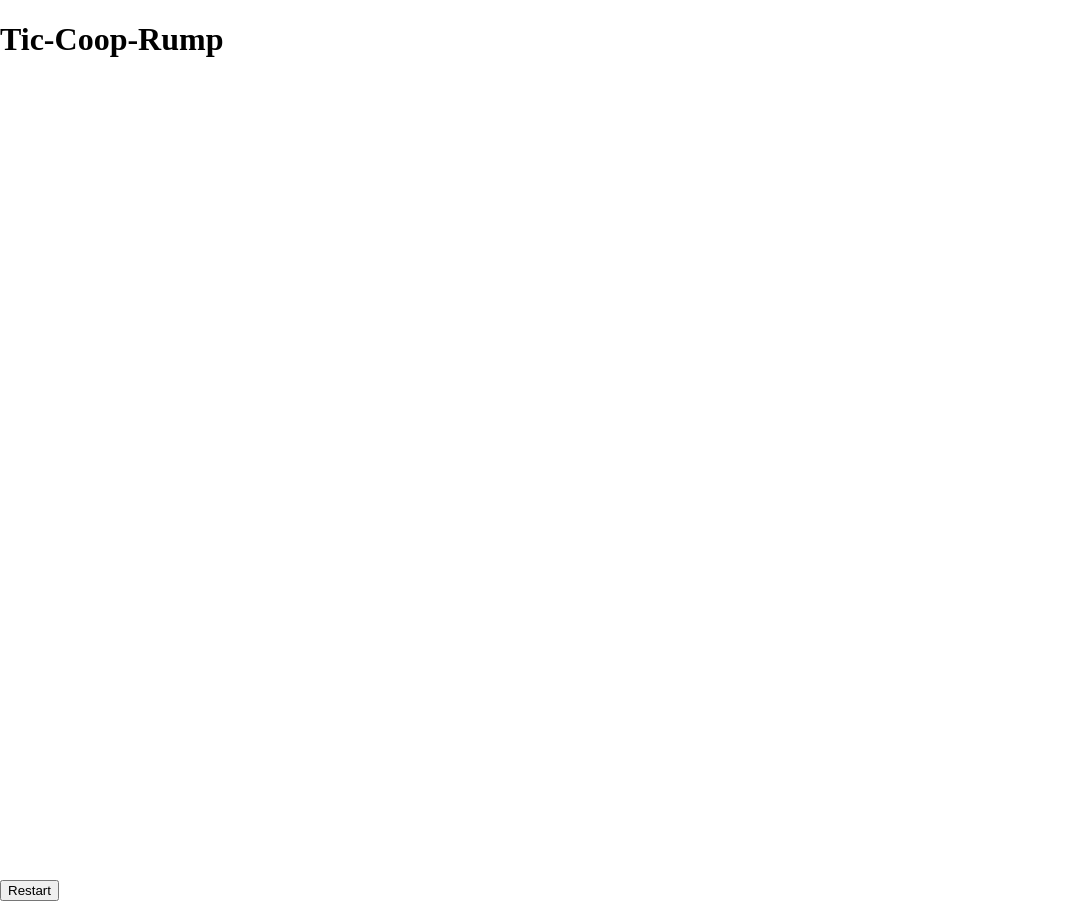
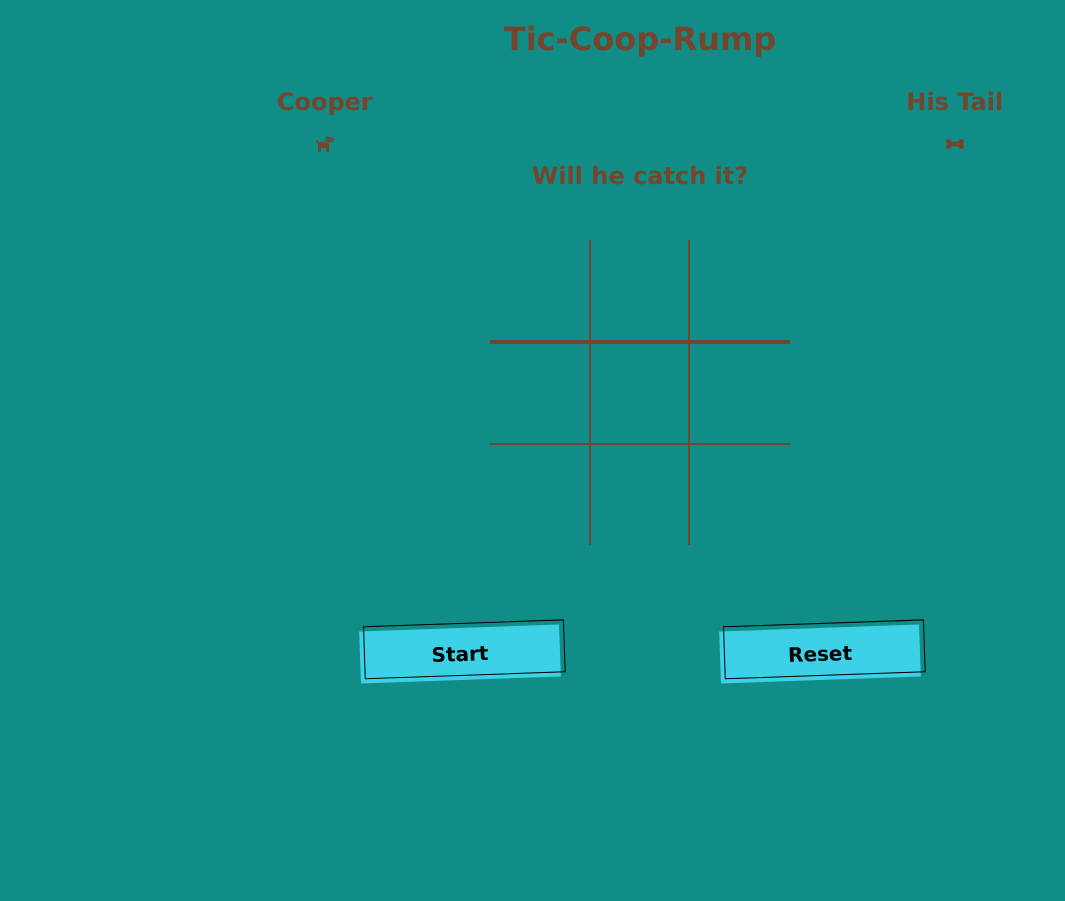
Before and after one commit to nattyspicyice/tic-coop-rump, a plain HTML site: page index.html in a window 1280 px wide. Shown: the whole page, without its empty margins (0-1065 px from the left). After the commit the page ends 800 px from the top, so only its background shows below. Drawn offline with Linux system fonts and the light colour scheme.

Commit message:
adding some styling

```diff
--- a/index.html
+++ b/index.html
@@ -6,25 +6,38 @@
     <meta name="viewport" content="width=device-width, initial-scale=1.0">
     <title>Tic-Coop-Rump</title>
     <link rel="stylesheet" href="styles.css">
+    <script src="https://kit.fontawesome.com/9885e42b3f.js" crossorigin="anonymous"></script>
 </head>
 <body>
-    <div>
+    <div id="game-title">
         <h1>Tic-Coop-Rump</h1>
     </div>
+    <div id="player-display">
+        <h2>Cooper</h2>
+        <h2>His Tail</h2>
+    </div>
+    <div id="icon-display">
+        <i class="fa-solid fa-dog"></i>
+       <i class="fa-solid fa-bone"></i>
+    </div>
+    <div id="catch-phrase">
+        <h2>Will he catch it?</h2>
+    </div>
     <div class="board">
-        <div class="cell"></div>
-        <div class="cell"></div>
-        <div class="cell"></div>
-        <div class="cell"></div>
-        <div class="cell"></div>
-        <div class="cell"></div>
-        <div class="cell"></div>
-        <div class="cell"></div>
-        <div class="cell"></div>
+        <div class="tile"></div>
+        <div class="tile"></div>
+        <div class="tile"></div>
+        <div class="tile"></div>
+        <div class="tile"></div>
+        <div class="tile"></div>
+        <div class="tile"></div>
+        <div class="tile"></div>
+        <div class="tile"></div>
     </div>
-    <div>
-        <div id="winningMessageText"></div>
-        <button id="restartBtn">Restart</button>
+    <div id="btn-section">
+        <!-- <div id="winningMessageText"></div> -->
+        <button id="start-btn" class="btns" role="button">Start</button>
+        <button id="reset-btn" class="btns" role="button">Reset</button>
     </div>
     <script src="game.js"></script>
 </body>
--- a/styles.css
+++ b/styles.css
@@ -1,14 +1,125 @@
-body {
+* {
+    padding: 0;
     margin: 0;
+    font-family: "Geneva";
+    color: rgb(117, 69, 45);
+    background-color: rgb(17, 141, 135);
+}
+
+#game-title {
+    text-align: center;
+    padding: 20px;
+}
+
+#player-display {
+    display: flex;
+    text-align: center;
+    justify-content: space-around;
+    padding: 10px;
+}
+
+#icon-display{
+    display: flex;
+    text-align: center;
+    justify-content: space-around;
+    padding: 10px;
+}
+
+#catch-phrase {
+    text-align: center;
+    padding-bottom: 50px;
 }
 
 .board {
-    width: 100vw;
-    height: 100vh;
+    margin: 0 auto;
     display: grid;
+    grid-template-columns: 33% 33% 33%;
+    grid-template-rows: 33% 33% 33%;
+    max-width: 300px;
+
+}
+
+.tile {
+    border: 2px solid rgb(117, 69, 45);
+    min-width: 100px;
+    min-height: 100px;
+    display: flex;
     justify-content: center;
-    align-content: center;
-    justify-items: center;
     align-items: center;
-    grid-template-columns: repeat(3, auto);
+    font-size: 50px;
 }
+
+/* remove border for edges */
+
+.tile:nth-child(1), .tile:nth-child(2), .tile:nth-child(3) {
+	border-top: none;
+}
+
+.tile:nth-child(1), .tile:nth-child(4), .tile:nth-child(7) {
+	border-left: none;
+}
+
+.tile:nth-child(3), .tile:nth-child(6), .tile:nth-child(9) {
+	border-right: none;
+}
+
+.tile:nth-child(7), .tile:nth-child(8), .tile:nth-child(9) {
+	border-bottom: none;
+}
+
+/* buttons */
+#btn-section {
+    display: flex;
+    justify-content: space-evenly;
+    padding: 80px;
+    padding-left: 200px;
+    padding-right: 200px;
+}
+
+.btns {
+  background-color: #3DD1E7;
+  border: 0 solid #E5E7EB;
+  box-sizing: border-box;
+  color: #000000;
+  font-size: 1rem;
+  font-weight: 700;
+  justify-content: center;
+  line-height: 1.75rem;
+  padding: .75rem 1.65rem;
+
+  text-align: center;
+  text-decoration: none #000000 solid;
+  width: 100%;
+  max-width: 200px;
+  cursor: pointer;
+  transform: rotate(-2deg);
+  user-select: none;
+  -webkit-user-select: none;
+  touch-action: manipulation;
+}
+
+.btns:focus {
+  outline: 0;
+}
+
+.btns:after {
+  content: '';
+  position: absolute;
+  border: 1px solid #000000;
+  bottom: 4px;
+  left: 4px;
+  width: calc(100% - 1px);
+  height: calc(100% - 1px);
+}
+
+.btns:hover:after {
+  bottom: 2px;
+  left: 2px;
+}
+
+@media (min-width: 768px) {
+  .btns {
+    padding: .75rem 3rem;
+    font-size: 1.25rem;
+  }
+}
```
Also changed, not shown: 1 other file.
